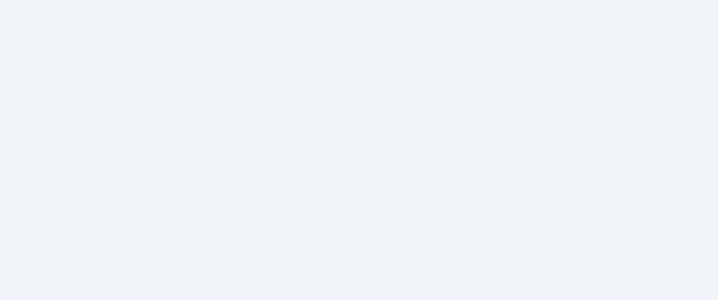
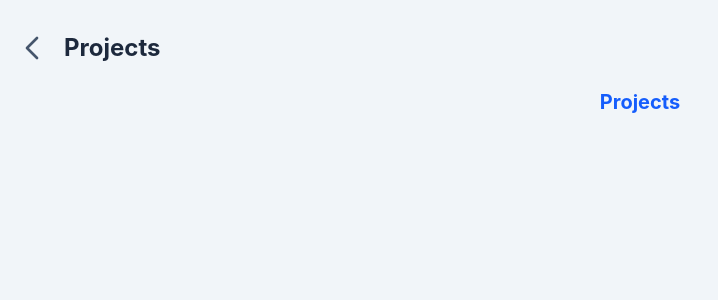
Before and after one commit to alejandro-vaz/alejandro-vaz, a React (Create React App) app: page /projects in a window 1280 px wide. Before the commit this address had no page. Shown: the top 300 px of the page, without its empty margins (0-718 px from the left). Built offline with nearby package versions, Linux system fonts and the light colour scheme.

Commit message:
feat: added projects

```diff
--- a/src/App.tsx
+++ b/src/App.tsx
@@ -11,6 +11,7 @@ import {Analytics} from '@vercel/analytics/react';
 import Home from "./pages/Home.tsx";
 import Research from './pages/Research.tsx';
 import OpenSource from './pages/OpenSource.tsx';
+import Projects from './pages/Projects.tsx';
 
 //> HEAD -> COMPONENTS
 import Icon from './components/Icon.tsx';
@@ -46,12 +47,15 @@ function Page({view, sectionName, noIcon}: {
 export default function App(): React.ReactNode {return (<>
     <Analytics/>
     <Routes>
+        <Route path='/opensource' element={
+            <Page sectionName='Open Source' view={<OpenSource/>}/>
+        }/>
+        <Route path='/projects' element={
+            <Page sectionName='Projects' view={<Projects/>}/>
+        }/>
         <Route path='/' element={<Page noIcon view={<Home/>}/>}/>
         <Route path='/research' element={
             <Page sectionName='Research' view={<Research/>}/>
         }/>
-        <Route path='/opensource' element={
-            <Page sectionName='Open Source' view={<OpenSource/>}/>
-        }/>
     </Routes>
 </>)}
--- a/src/pages/Home.tsx
+++ b/src/pages/Home.tsx
@@ -40,7 +40,8 @@ function Header(): React.ReactNode {return (<>
 export default function Home(): React.ReactNode {return (<>
     <Header/>
     <Section name="Pages">
+        <Card type="page" to="/opensource">Open Source</Card>
+        <Card type="page" to="/projects">Projects</Card>
         <Card type="page" to="/research">Research</Card>
-        <Card type="page" to="/opensource">Open Source</Card>
     </Section>
 </>)}
--- /dev/null
+++ b/src/pages/Projects.tsx
@@ -0,0 +1,24 @@
+//^
+//^ HEAD
+//^
+
+//> HEAD -> IMPORTS
+import React from "react";
+
+//> HEAD -> COMPONENTS
+import Markdown from "react-markdown";
+
+
+//^
+//^ PROJECTS
+//^
+
+//> PROJECTS -> CONTENT
+const content = `
+## Projects
+`;
+
+//> PROJECTS -> FUNCTION
+export default function Projects(): React.ReactNode {
+    return <div className="prose"><Markdown>{content}</Markdown></div>;
+}
```
